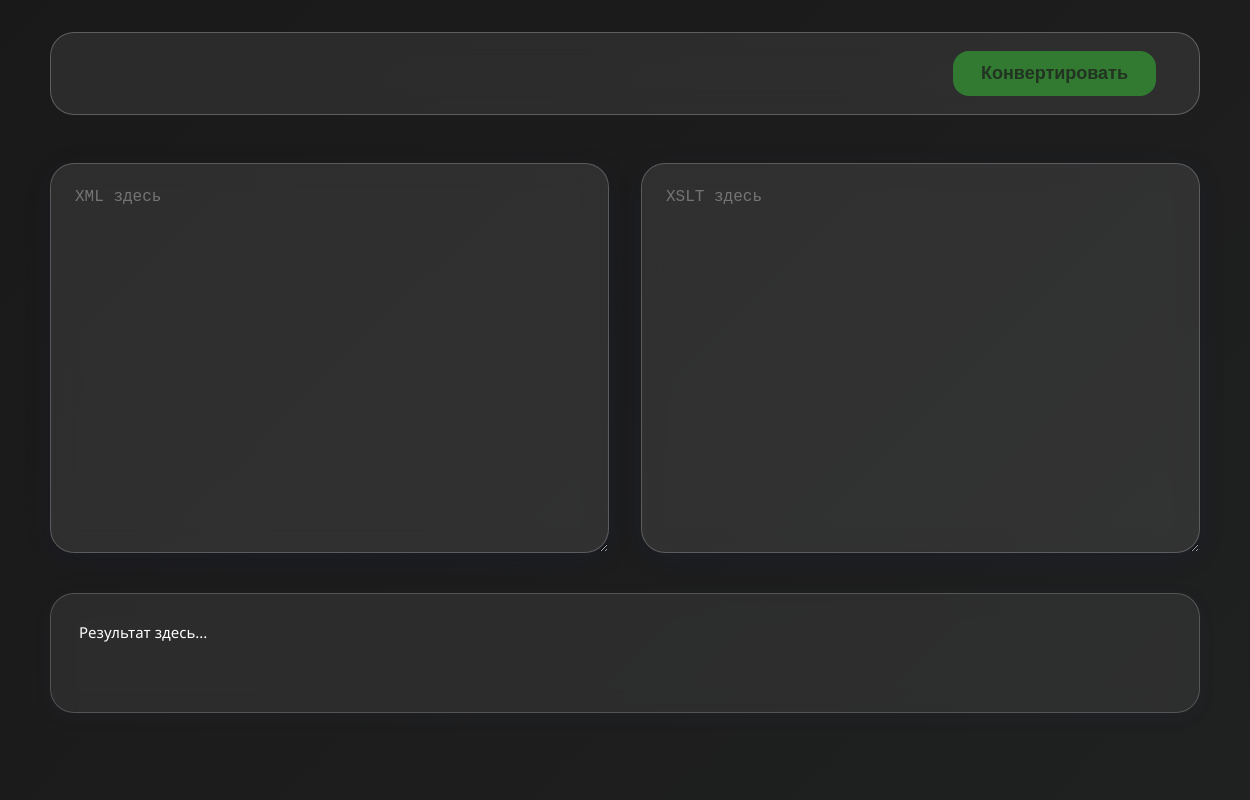
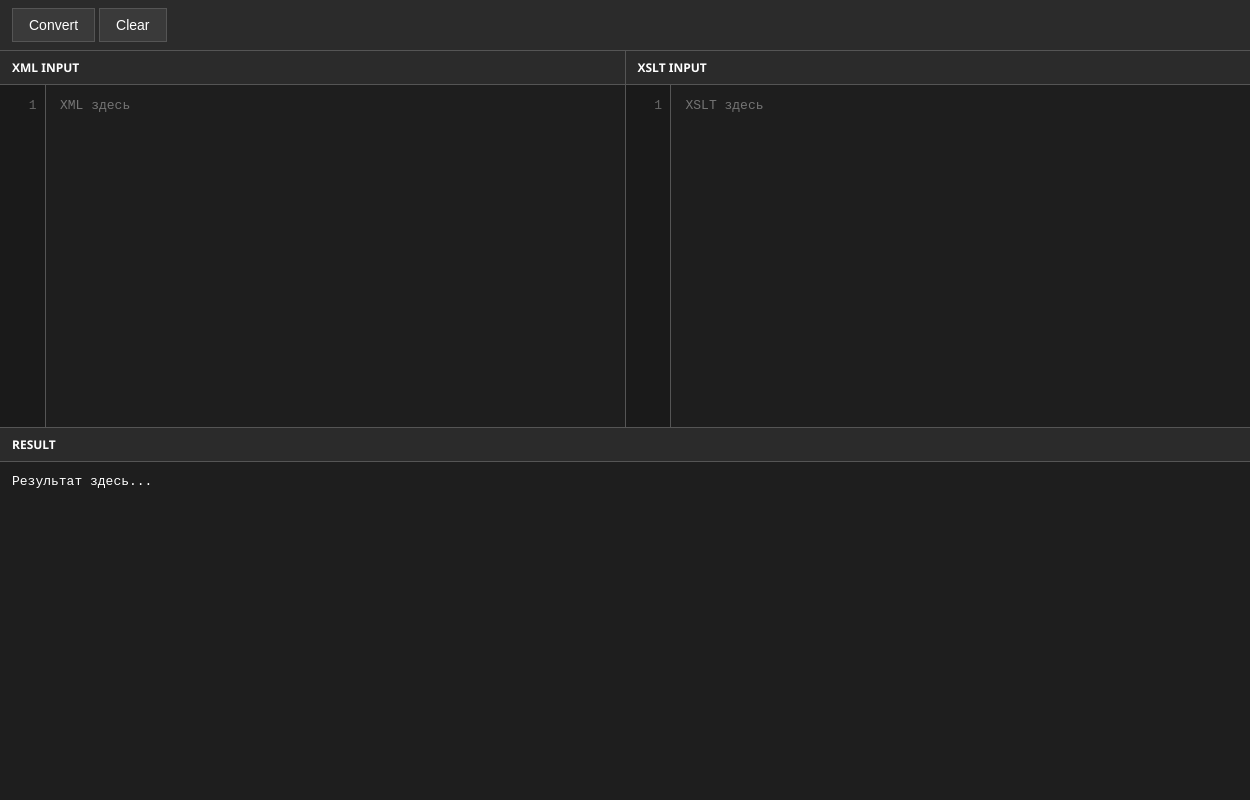
Before and after one commit to crazy-tosser3/XSLT-validator-on-electron, an Electron app: page index.html in a window 1250 px wide. Drawn offline with nearby package versions, Linux system fonts and the light colour scheme.

Commit message:
ADDING SYNTAXYS, TAB SUPPORTED, UPDATE UI

```diff
--- a/convert.js
+++ b/convert.js
@@ -1,10 +1,11 @@
 let convert_button = document.getElementById("convertBtn");
+let clear_button = document.getElementById("clearBtn");
 
-convert_button.addEventListener('click', function() {
+convert_button.addEventListener('click', () => {
     let xml_text = document.getElementById("xmlInput").value;
     let xslt_text = document.getElementById("xsltInput").value;
 
-    let results_field = document.getElementById("result_field")
+    let results_field = document.getElementById("result_field");
 
 
     try{
@@ -32,8 +33,27 @@ convert_button.addEventListener('click', function() {
         const resSTR = serrialize.serializeToString(resultDoc);
 
         results_field.textContent = resSTR;
+        hljs.highlightElement(results_field);
     }catch(err){
         alert(err);
     }
 
 })
+
+clear_button.addEventListener('click', () => {
+    let results_field = document.getElementById("result_field");
+    let xml_text = document.getElementById("xmlInput");
+    let xslt_text = document.getElementById("xsltInput");
+    let xml_text_code = document.getElementById("codeBoxXML");
+    let xslt_text_code = document.getElementById("codeBoxXSLT");
+
+    let code_block_xml = xml_text_code.querySelector("code")
+    let code_block_xslt = xslt_text_code.querySelector("code")
+
+
+    code_block_xml.textContent = "";
+    code_block_xslt.textContent = "";
+    xml_text.value = "";
+    xslt_text.value = "";
+    results_field.textContent = "Результат здесь...";
+});
--- a/index.html
+++ b/index.html
@@ -1,23 +1,56 @@
 <!DOCTYPE html>
-<html lang="en">
+<html lang="ru">
 <head>
-  <meta charset="UTF-8" />
-  <meta name="viewport" content="width=device-width, initial-scale=1" />
-  <title>XML/XSLT Compiler</title>
+  <meta charset="UTF-8">
+  <meta name="viewport" content="width=device-width, initial-scale=1.0">
+  <title>XML XSLT Converter</title>
   <link rel="stylesheet" href="styles.css">
+  <link rel="stylesheet" href="https://cdnjs.cloudflare.com/ajax/libs/highlight.js/11.8.0/styles/atom-one-dark.min.css">
+  <script src="https://cdnjs.cloudflare.com/ajax/libs/highlight.js/11.8.0/highlight.min.js"></script>
 </head>
 <body>
   <header>
-    <button id="convertBtn">Конвертировать</button>
+    <button id="convertBtn">Convert</button>
+    <button id="clearBtn">Clear</button>
   </header>
 
   <div class="main-area">
-    <textarea class="text-box" id="xmlInput" placeholder="XML здесь"></textarea>
-    <textarea class="text-box" id="xsltInput" placeholder="XSLT здесь"></textarea>
+    <div class="inputs-container">
+      <div class="input-section">
+        <h3>XML Input</h3>
+        <div class="input-box">
+          <div class="lines" id="lineNumXML"></div>
+          <div class="code_box" id="codeBoxXML">
+            <pre><code class="language-xml"></code></pre>
+          </div>
+          <textarea class="text-box" id="xmlInput" placeholder="XML здесь"></textarea>
+        </div>
+      </div>
+
+      <div class="input-section">
+        <h3>XSLT Input</h3>
+        <div class="input-box">
+          <div class="lines" id="lineNumXSLT"></div>
+          <textarea class="text-box" id="xsltInput" placeholder="XSLT здесь"></textarea>
+          <div class="code_box" id="codeBoxXSLT">
+            <pre><code class="language-xml"></code></pre>
+          </div>
+        </div>
+      </div>
+    </div>
+
+    <div class="output-section">
+      <h3>Result</h3>
+
+      <div class="output-area" id="result_field">Результат здесь...</div>
+    </div>
   </div>
 
-  <div class="output-area" id="result_field">Результат здесь...</div>
 
+
+  <script src="tab_handler.js"></script>
+  <script src="syntax.js"></script>
+  <script src="numerate.js"></script>
   <script src="convert.js"></script>
 </body>
 </html>
--- /dev/null
+++ b/numerate.js
@@ -0,0 +1,23 @@
+function LineNumerates(textarea, lineDIV) {
+    const lines = textarea.value.split('\n');
+    lineDIV.innerHTML = Array.from({length: lines.length}, (_, i) => `<div>${i+1}</div>`).join('');
+};
+
+let xml_text = document.getElementById("xmlInput");
+let xml_lines = document.getElementById('lineNumXML');
+
+let xslt_text = document.getElementById("xsltInput");
+let xslt_lines = document.getElementById('lineNumXSLT');
+
+xml_text.addEventListener('input',  () => LineNumerates(xml_text, xml_lines));
+xml_text.addEventListener('scroll', () => {
+  xml_lines.scrollTop = xml_text.scrollTop;
+});
+
+xslt_text.addEventListener('input', () => LineNumerates(xslt_text, xslt_lines));
+xslt_text.addEventListener('scroll', () => {
+  xslt_lines.scrollTop = xslt_text.scrollTop;
+});
+
+LineNumerates(xml_text, xml_lines);
+LineNumerates(xslt_text, xslt_lines);
--- a/styles.css
+++ b/styles.css
@@ -1,89 +1,194 @@
+* {
+  margin: 0;
+  padding: 0;
+  box-sizing: border-box;
+}
+
 body {
   min-height: 100vh;
-  background: linear-gradient(135deg, #1a1919 0%, #1f2020 100%);
-  color: #fff;
+  background: #2b2b2b;
+  color: #ffffff;
   display: flex;
   flex-direction: column;
-  align-items: center;
   font-family: 'Segoe UI', 'Arial', sans-serif;
-  margin: 0;
+  overflow-x: hidden;
+  overflow-y: hidden;
 }
 
 header {
-  margin-top: 32px;
-  width: 100%;
-  max-width: 1150px;
-  background: rgba(255,255,255,.08);
-  border-radius: 24px;
-  padding: 18px 40px;
+  background: #2b2b2b;
+  border-bottom: 1px solid #555555;
+  padding: 8px 12px;
   display: flex;
-  justify-content: flex-end;
-  gap: 16px;
-  backdrop-filter: blur(12px);
-  border: 1px solid rgba(255,255,255,.24);
-  box-sizing: border-box;
+  gap: 4px;
+  align-items: center;
 }
 
 header button {
-  background: rgba(53, 163, 53, 0.644);
-  color: #232;
-  font-weight: 700;
-  border-radius: 16px;
-  border: none;
-  padding: 12px 28px;
-  font-size: 18px;
-  margin: 0 3px;
-  transition: background .3s, box-shadow .3s;
+  background: #3a3a3a;
+  color: #ffffff;
+  border: 1px solid #555555;
+  padding: 8px 16px;
+  font-size: 14px;
   cursor: pointer;
+  transition: background 0.2s;
+  font-weight: 500;
 }
 
 header button:hover {
-  background: #14a740;
+  background: #454545;
+}
+
+header button:active {
+  background: #505050;
 }
 
 .main-area {
   display: flex;
-  gap: 32px;
-  width: 100%;
-  max-width: 1150px;
-  margin: 48px auto 0 auto;
-  box-sizing: border-box;
+  flex-direction: column;
+  flex: 1;
+  gap: 0;
+  overflow: hidden;
+}
+
+.inputs-container {
+  display: flex;
+  flex: 1;
+  gap: 0;
+  overflow: hidden;
+  border-bottom: 1px solid #555555;
+}
+
+.input-section {
+  flex: 1;
+  display: flex;
+  flex-direction: column;
+  border-right: 1px solid #555555;
+  overflow: hidden;
+}
+
+.input-section:last-of-type {
+  border-right: none;
+}
+
+.input-section h3 {
+  background: #2b2b2b;
+  padding: 8px 12px;
+  border-bottom: 1px solid #555555;
+  font-size: 12px;
+  font-weight: 600;
+  text-transform: uppercase;
+  flex-shrink: 0;
+}
+
+.output-section {
+  flex: 1;
+  display: flex;
+  flex-direction: column;
+  overflow: hidden;
+}
+
+.output-section h3 {
+  background: #2b2b2b;
+  padding: 8px 12px;
+  border-bottom: 1px solid #555555;
+  font-size: 12px;
+  font-weight: 600;
+  text-transform: uppercase;
+  flex-shrink: 0;
+}
+
+.input-box {
+  display: flex;
+  flex: 1;
+  position: relative;
+  overflow: hidden;
+}
+
+.lines {
+  width: 3.5em;
+  flex-shrink: 0;
+  border-right: 1px solid #555;
+  padding: 12px 8px;
+  text-align: right;
+  color: #666;
+  background: #1a1a1a;
+  font-family: "Courier New", monospace;
+  font-size: 13px;
+  line-height: 1.4;
+  overflow: hidden;
+  white-space: nowrap;
+  user-select: none;
+}
+
+.code_box {
+  flex: 1;
+  position: relative;
+  background: #1e1e1e;
+  overflow: hidden;
+  pointer-events: none;
+}
+
+.code_box pre {
+  margin: 0;
+  padding: 12px;
+  background: #1e1e1e;
+  font-size: 13px;
+  line-height: 1.4;
+  font-family: "Courier New", monospace;
+  white-space: pre;
+  word-wrap: normal;
+  overflow: hidden;
+  color: #d4d4d4;
+}
+
+.code_box code {
+  background: none !important;
+  padding: 0 !important;
+  color: inherit !important;
+  font-family: inherit;
 }
 
 .text-box {
-  flex: 1;
-  border-radius: 24px;
-  background: rgba(255,255,255,.09);
-  border: 1px solid rgba(255,255,255,.21);
-  box-shadow: 0 6px 24px 0 rgba(24,34,81,.17);
-  backdrop-filter: blur(12px);
-  color: #fff;
-  padding: 24px;
-  min-height: 340px;
-  font-size: 16px;
-  transition: border-color .2s;
-  max-width: 48%;
-  resize: vertical;
+  position: absolute;
+  top: 0;
+  left: 0;
+  right: 0;
+  bottom: 0;
+  width: 100%;
+  height: 100%;
+  background: transparent;
+  color: transparent;
+  border: none;
+  resize: none;
+  outline: none;
+  font-family: "Courier New", monospace;
+  font-size: 13px;
+  line-height: 1.4;
+  padding: 12px;
+  z-index: 2;
+  caret-color: #fff;
+  overflow: auto;
+  padding-left: 60px;
 }
 
-.text-box:focus {
-  border-color: rgba(53, 163, 53, 0.644);
-  outline: none;
+.text-box::selection {
+  background: rgba(100, 150, 200, 0.5);
 }
 
 .output-area {
-  margin: 40px auto 0 auto;
-  width: 100%;
-  max-width: 1150px;
-  min-height: 120px;
-  background: rgba(255,255,255,.07);
-  border: 1px solid rgba(255,255,255,.19);
-  border-radius: 24px;
-  box-shadow: 0 4px 18px 0 rgba(58,78,135,.08);
-  backdrop-filter: blur(10px);
-  color: #fff;
-  padding: 28px;
-  font-size: 15px;
+  flex: 1;
+  background: #1e1e1e;
+  color: #ffffff;
+  padding: 12px;
+  font-size: 13px;
+  font-family: 'Courier New', monospace;
   white-space: pre-wrap;
-  box-sizing: border-box;
+  overflow: auto;
+  word-wrap: break-word;
 }
+
+
+::-webkit-scrollbar {
+  width: 0;
+}
--- /dev/null
+++ b/syntax.js
@@ -0,0 +1,39 @@
+function escapeHtml(str) {
+  return str.replace(/&/g, "&")
+            .replace(/</g, "<")
+            .replace(/>/g, ">");
+}
+
+function setupSyntaxHighlighting(textareaId, codeBoxId, lineNumId) {
+  const textarea = document.getElementById(textareaId);
+  const codeBox = document.getElementById(codeBoxId);
+  const lineNum = document.getElementById(lineNumId);
+
+  if (!textarea || !codeBox) return;
+
+  function updateHighlight() {
+    const code = escapeHtml(textarea.value);
+    const codeElement = codeBox.querySelector('code');
+
+    if (codeElement) {
+      codeElement.textContent = code;
+      hljs.highlightElement(codeElement);
+    }
+
+  }
+
+  function syncScroll() {
+    codeBox.scrollTop = textarea.scrollTop;
+    codeBox.scrollLeft = textarea.scrollLeft;
+  }
+
+  textarea.addEventListener('input', updateHighlight);
+  textarea.addEventListener('scroll', syncScroll);
+
+  updateHighlight();
+}
+
+document.addEventListener('DOMContentLoaded', function() {
+  setupSyntaxHighlighting('xmlInput', 'codeBoxXML', 'lineNumXML');
+  setupSyntaxHighlighting('xsltInput', 'codeBoxXSLT', 'lineNumXSLT');
+});
--- /dev/null
+++ b/tab_handler.js
@@ -0,0 +1,24 @@
+function tab_handler(textareaId){
+    const textarea = document.getElementById(textareaId);
+
+    if(!textarea) return;
+
+    textarea.addEventListener('keydown', function(e){
+        if(e.key === 'Tab'){
+            e.preventDefault();
+
+            const start = this.selectionStart;
+            const end = this.selectionEnd;
+
+            const value = this.value;
+            this.value = value.substring(0, start) + '\t' + value.substring(end);
+
+            this.selectionStart = this.selectionEnd = start + 1;
+        }
+    });
+}
+
+document.addEventListener('DOMContentLoaded', function() {
+  tab_handler('xmlInput');
+  tab_handler('xsltInput');
+});
```
Also changed, not shown: 2 other files.
